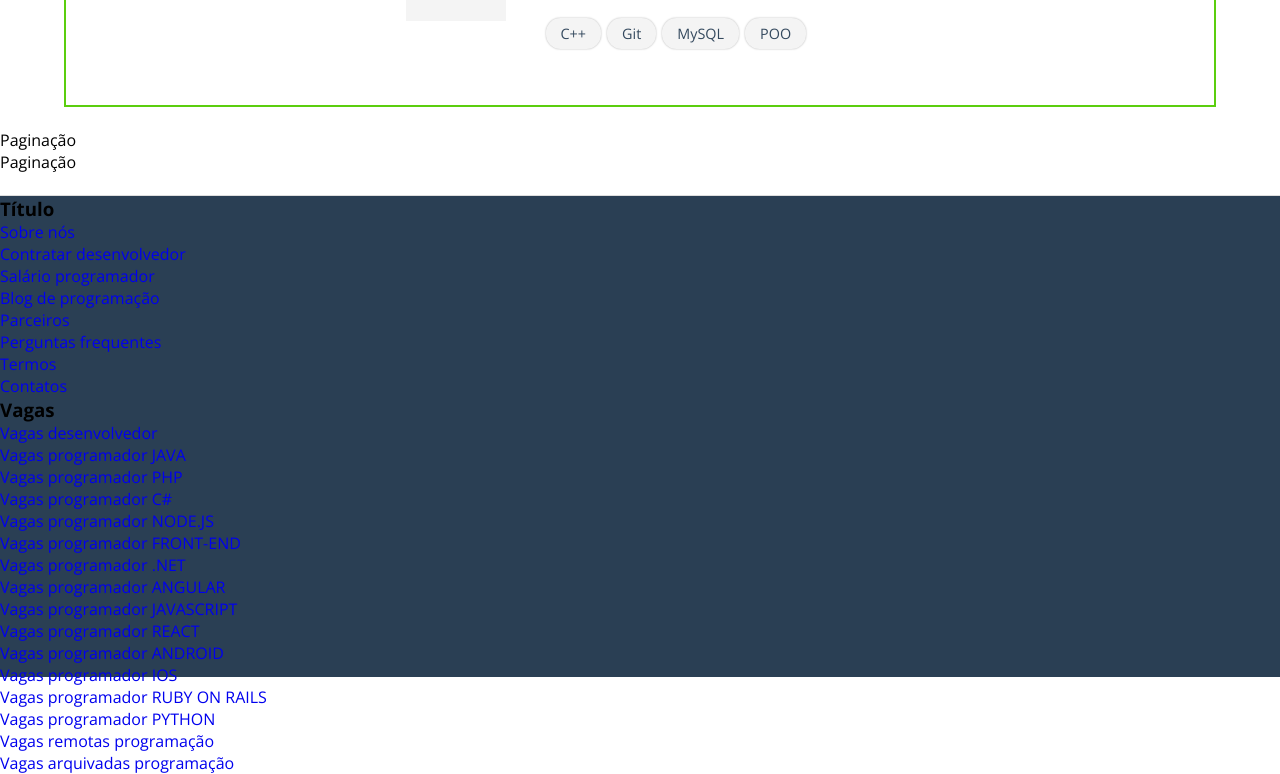
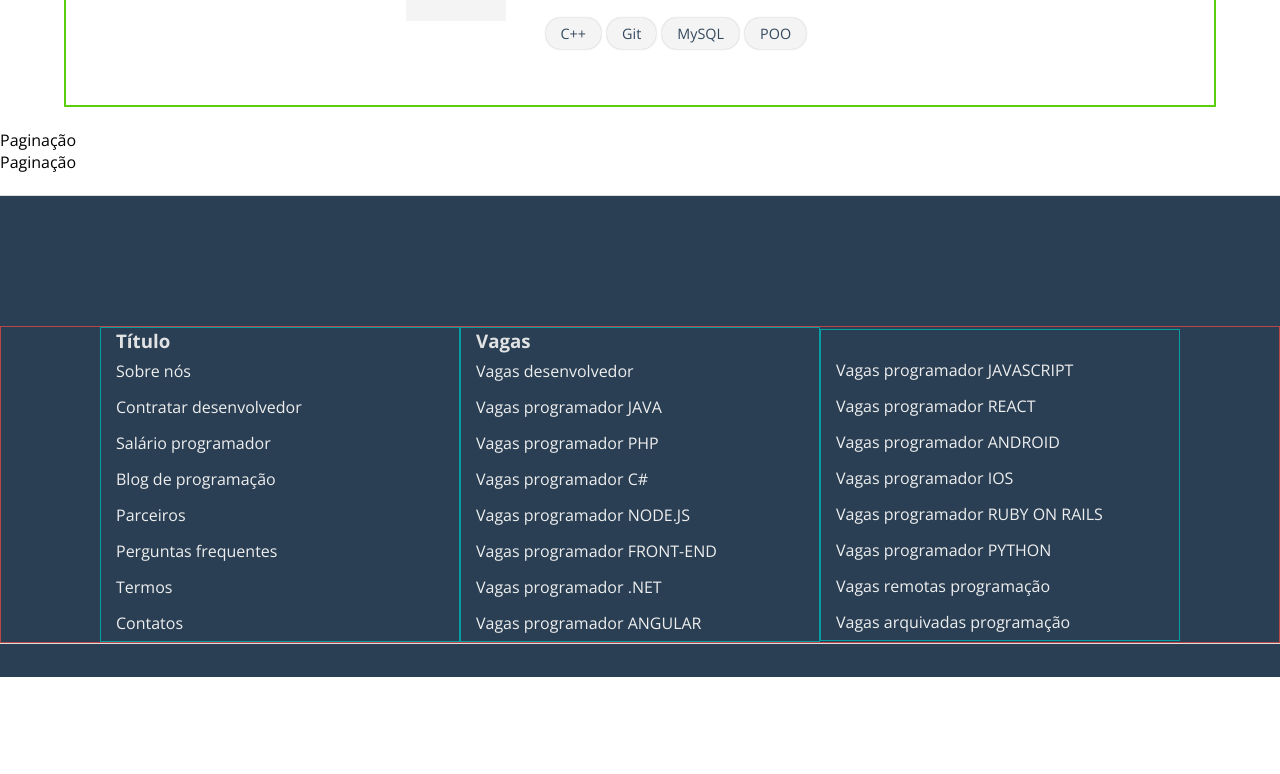
Before and after one commit to MarcosWinicios/jobs-web, a React (Create React App) app: page / in a window 1280 px wide. Shown: the part 1411-2185 px from the top of the page. After the commit the page ends 2088 px from the top, so only its background shows below. Built offline with nearby package versions, Linux system fonts and the light colour scheme; the HTML template or start-up script is replaced by a standard one.

Commit message:
position footer links

```diff
--- a/src/components/Footer/index.tsx
+++ b/src/components/Footer/index.tsx
@@ -4,6 +4,8 @@ import "./styles.css";
 const Footer = () => {
     return (
         <footer>
+            <main>
+
                 <section className="footer-navigation">
                     <div className="links-container">
                         <h3 className="footer-title">Título</h3>
@@ -37,6 +39,7 @@ const Footer = () => {
                     </div>
                     <div className="links-container">
                         <nav>
+                            <br />
                             <ul>
                                 <li><a href="https://jobsdev.netlify.app/">Vagas programador JAVASCRIPT</a></li>
                                 <li><a href="https://jobsdev.netlify.app/">Vagas programador REACT</a></li>
@@ -50,6 +53,8 @@ const Footer = () => {
                         </nav>
                     </div>
                 </section>
+            </main>
+
         </footer>
     );
 }
--- a/src/components/Footer/styles.css
+++ b/src/components/Footer/styles.css
@@ -1,4 +1,25 @@
 footer {
     background-color: #2A3F54;
     height: 481px;
+    color: #EEEE;
+    padding: 50px 0 50px 0;
 }
+
+.footer-navigation {
+    display: flex;
+    justify-content: center;
+    align-items: center;
+    border: solid 1px rgb(185, 71, 71);
+}
+
+.links-container {
+    width: 360px;
+    padding: 0 15px 0 15px;
+    border: solid 1px rgb(4, 158, 163);
+}
+
+.links-container nav li a {
+    color: #EEEEEE;
+    font-size: 16px;
+    line-height: 36px;
+}
```
Lines whose indentation alone changed are shown as unchanged.
